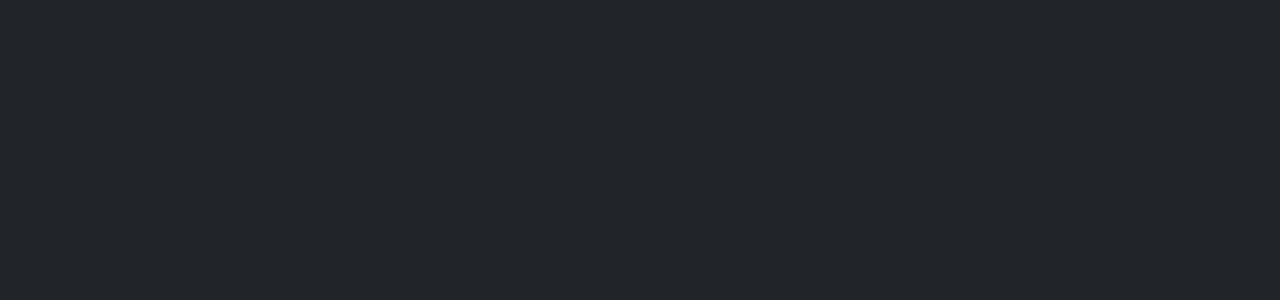
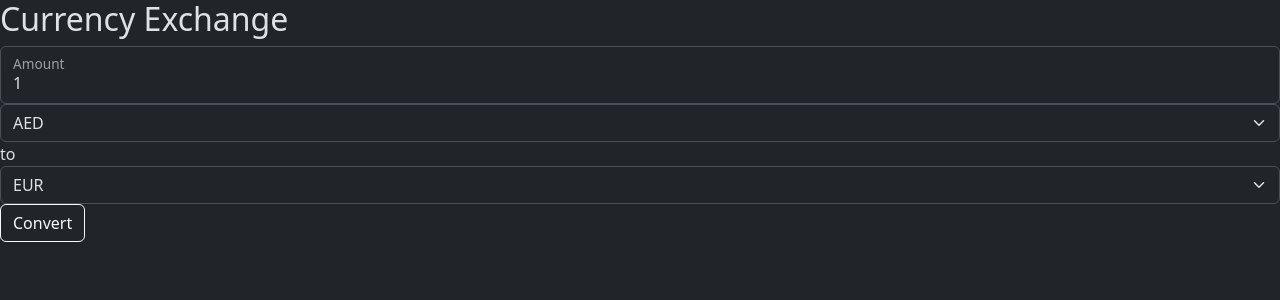
Before and after one commit to BarAgmon/webapp-frontend, a React (Vite) app: page /currency in a window 1280 px wide. Before the commit this address had no page. Shown: the top 300 px of the page. Built offline with nearby package versions, Linux system fonts and the light colour scheme.

Commit message:
currency exchange page (not pretty)

```diff
--- a/src/App.tsx
+++ b/src/App.tsx
@@ -5,7 +5,7 @@ import {Routes, Route, BrowserRouter} from "react-router-dom"
 import { UserProvider } from './context/user-context'
 import ProtectedRoute from "./pages/ProtectedRoute"
 import UserProfile from "./pages/UserProfile";
-
+import CurrencyExchange from './pages/CurrencyExchange'
 import HomePage from "./pages/HomePage"
 
 function App() {
@@ -23,6 +23,7 @@ function App() {
           <Route path="/login" element={<LoginForm />} />
           <Route path="/register" element={<RegisterForm />} />
           <Route path="/profile" element={<UserProfile/>}/>
+          <Route path="/currency" element={<CurrencyExchange/>}/>
         </Routes>
       </BrowserRouter>
     </UserProvider>
--- /dev/null
+++ b/src/pages/CurrencyExchange.tsx
@@ -0,0 +1,43 @@
+import React, { useState } from 'react';
+import {convertCurrency, supportedCurrencies} from '../services/currency-api'
+import { Button } from 'react-bootstrap';
+
+function CurrencyExchange() {
+  const [fromCurrency, setFromCurrency] = useState('USD');
+  const [toCurrency, setToCurrency] = useState('EUR');
+  const [amount, setAmount] = useState(1);
+  const [result, setResult] = useState('');
+
+    const handleConvert = () => {
+        convertCurrency(setResult,amount,fromCurrency,toCurrency)
+    }
+
+  return (
+    <div>
+      <h2>Currency Exchange</h2>
+      <div className="form-floating">
+        <input
+            type="number"
+            value={amount}
+            onChange={(e) => setAmount(+e.target.value)}
+            placeholder="Amount"
+            className="form-control"
+            id="floatingInputGrid"
+        />
+        <label htmlFor="floatingInputGrid">Amount</label>
+      </div>
+      <select className="form-select" id="floatingSelect" value={fromCurrency} onChange={(e) => setFromCurrency(e.target.value)}>
+      {supportedCurrencies.map((currency) => (<option value="currency">{currency}</option>))}
+      </select>
+      <span> to </span>
+      <select className="form-select" id="floatingSelect" value={toCurrency} onChange={(e) => setToCurrency(e.target.value)}>
+        <option value="USD">USD</option>
+        <option value="EUR">EUR</option>
+      </select>
+      <Button onClick={handleConvert} variant="outline-light">Convert</Button>
+      <p>{result}</p>
+    </div>
+  );
+};
+
+export default CurrencyExchange;
--- /dev/null
+++ b/src/services/currency-api.ts
@@ -0,0 +1,17 @@
+import axios from "axios";
+import { Dispatch, SetStateAction } from "react";
+
+export const supportedCurrencies = ["AED","AFN","ALL","AMD","ANG","AOA","ARS","AUD","AWG","AZN","BAM","BBD","BDT","BGN","BHD","BIF","BMD","BND","BOB","BRL","BSD","BTN","BWP","BYN","BZD","CAD","CDF","CHF","CLP","CNY","COP","CRC","CUP","CVE","CZK","DJF","DKK","DOP","DZD","EGP","ERN","ETB","EUR","FJD","FKP","FOK","GBP","GEL","GGP","GHS","GIP","GMD","GNF","GTQ","GYD","HKD","HNL","HRK","HTG","HUF","IDR","ILS","IMP","INR","IQD","IRR","ISK","JEP","JMD","JOD","JPY","KES","KGS","KHR","KID","KMF","KRW","KWD","KYD","KZT","LAK","LBP","LKR","LRD","LSL","LYD","MAD","MDL","MGA","MKD","MMK","MNT","MOP","MRU","MUR","MVR","MWK","MXN","MYR","MZN","NAD","NGN","NIO","NOK","NPR","NZD","OMR","PAB","PEN","PGK","PHP","PKR","PLN","PYG","QAR","RON","RSD","RUB","RWF","SAR","SBD","SCR","SDG","SEK","SGD","SHP","SLE","SOS","SRD","SSP","STN","SYP","SZL","THB","TJS","TMT","TND","TOP","TRY","TTD","TVD","TWD","TZS","UAH","UGX","USD","UYU","UZS","VES","VND","VUV","WST","XAF","XCD","XDR","XOF","XPF","YER","ZAR","ZMW","ZWL"
+]
+export const convertCurrency = async (setResult:Dispatch<SetStateAction<string>>, amount:number, fromCurrency:String, toCurrency:String) => {
+    try {
+      const token = "be09283d7c00819fb67d9d44"
+      const response = await axios.get(`https://v6.exchangerate-api.com/v6/${token}/latest/${fromCurrency}`);
+      const rate = response.data.conversion_rates[`${toCurrency}`];
+      const conversionResult = (amount * rate).toFixed(2);
+      setResult(`${amount} ${fromCurrency} is approximately ${conversionResult} ${toCurrency}`);
+    } catch (error) {
+      console.error('Error fetching conversion rates:', error);
+      setResult('Failed to fetch conversion rates.');
+    }
+  };
```
